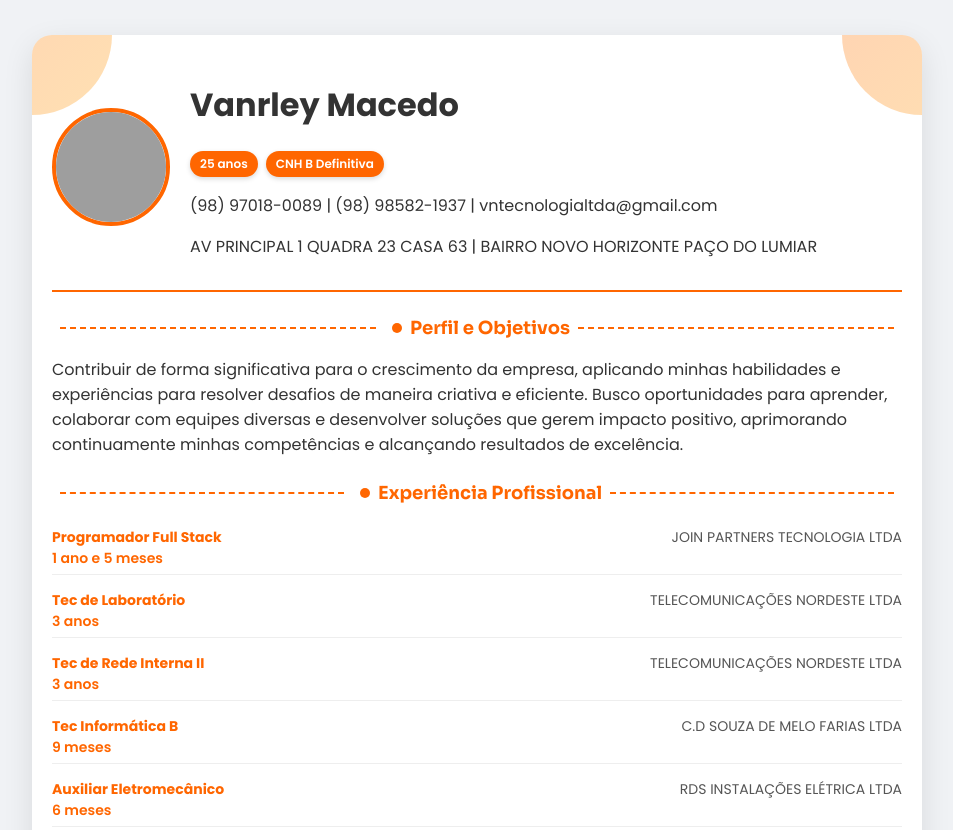
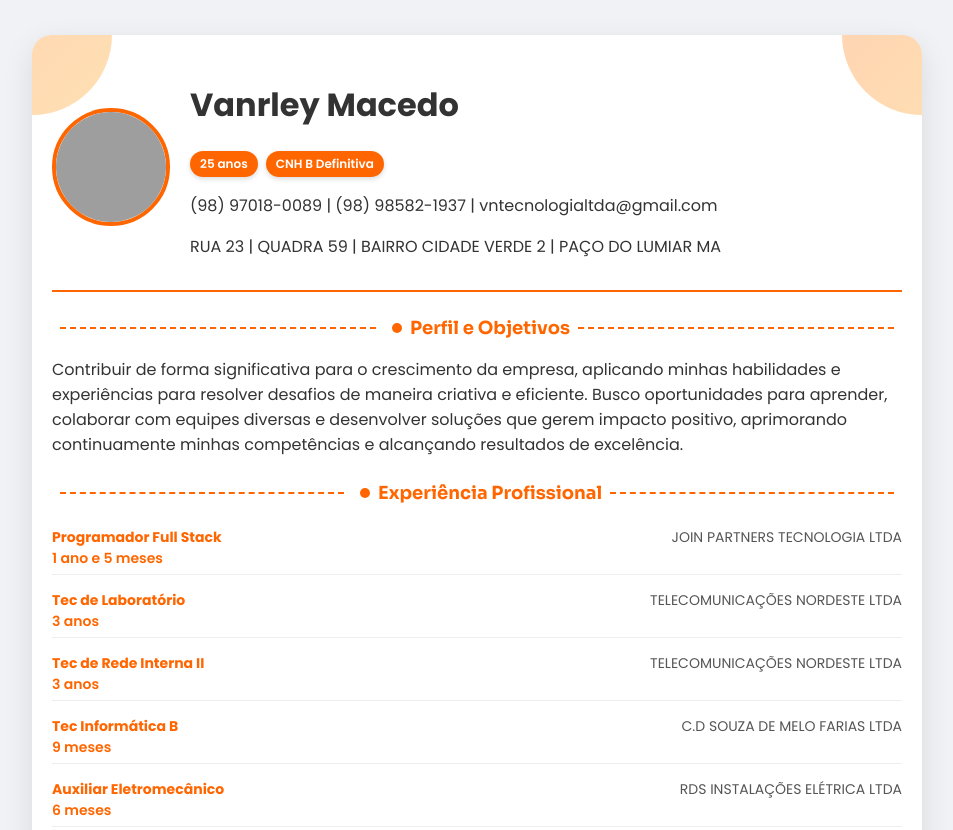
Before and after one commit to Vanrley9136/Curriculo, a plain HTML site: page index.html in a window 1280 px wide. Shown: the top 830 px of the page, without its empty margins (163-1116 px from the left). Drawn offline with Linux system fonts and the light colour scheme; grey boxes are pictures that could not be loaded.

Commit message:
Update index.html

```diff
--- a/index.html
+++ b/index.html
@@ -63,7 +63,7 @@
           </p>
 
           <p class="address-info">
-           AV PRINCIPAL 1 QUADRA 23 CASA 63 | BAIRRO NOVO HORIZONTE PAÇO DO LUMIAR
+           RUA 23 | QUADRA 59 | BAIRRO CIDADE VERDE 2 | PAÇO DO LUMIAR MA
 
           </p>
         </div>
```
